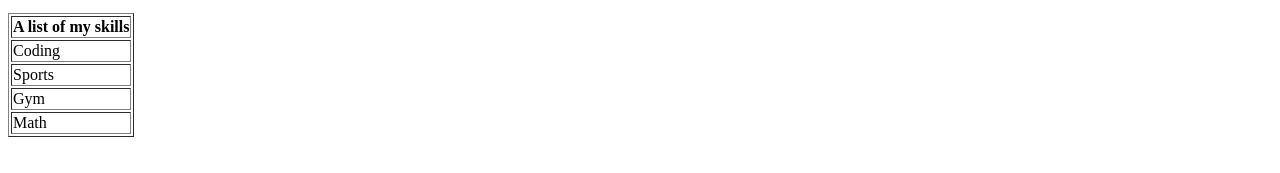
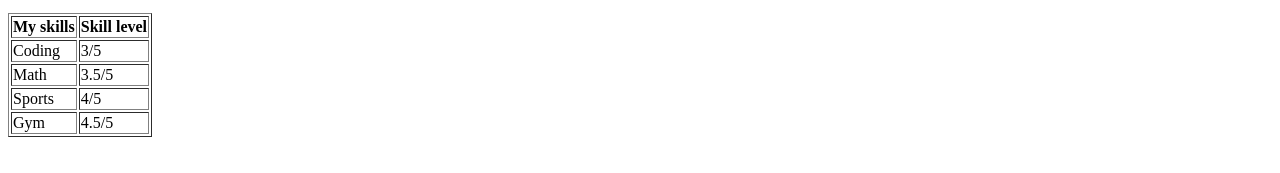
Before and after one commit to yuphyealorn-ops/basic_html, a plain HTML site: page basic.html in a window 1280 px wide. Shown: the part 509-682 px from the top of the page. Drawn offline with Linux system fonts and the light colour scheme.

Commit message:
Updating Basic HTML page

```diff
--- a/basic.html
+++ b/basic.html
@@ -15,12 +15,25 @@
         </ul>
         <table border="1">
             <tr>
-                <th>A list of my skills</th>
+                <th>My skills</th>
+                <th>Skill level</th>
             </tr>
-            <tr><td>Coding</td></tr>
-            <tr><td>Sports</td></tr>
-            <tr><td>Gym</td></tr>
-            <tr><td>Math</td></tr>
+            <tr>
+                <td>Coding</td>
+                <td>3/5</td>
+            </tr>
+            <tr>
+                <td>Math</td>
+                <td>3.5/5</td>
+            </tr>
+            <tr>
+                <td>Sports</td>
+                <td>4/5</td>
+            </tr>
+            <tr>
+                <td>Gym</td>
+                <td>4.5/5</td>
+            </tr>
         </table>
     </body>
 </html>
```
Also changed, not shown: 1 other file.
